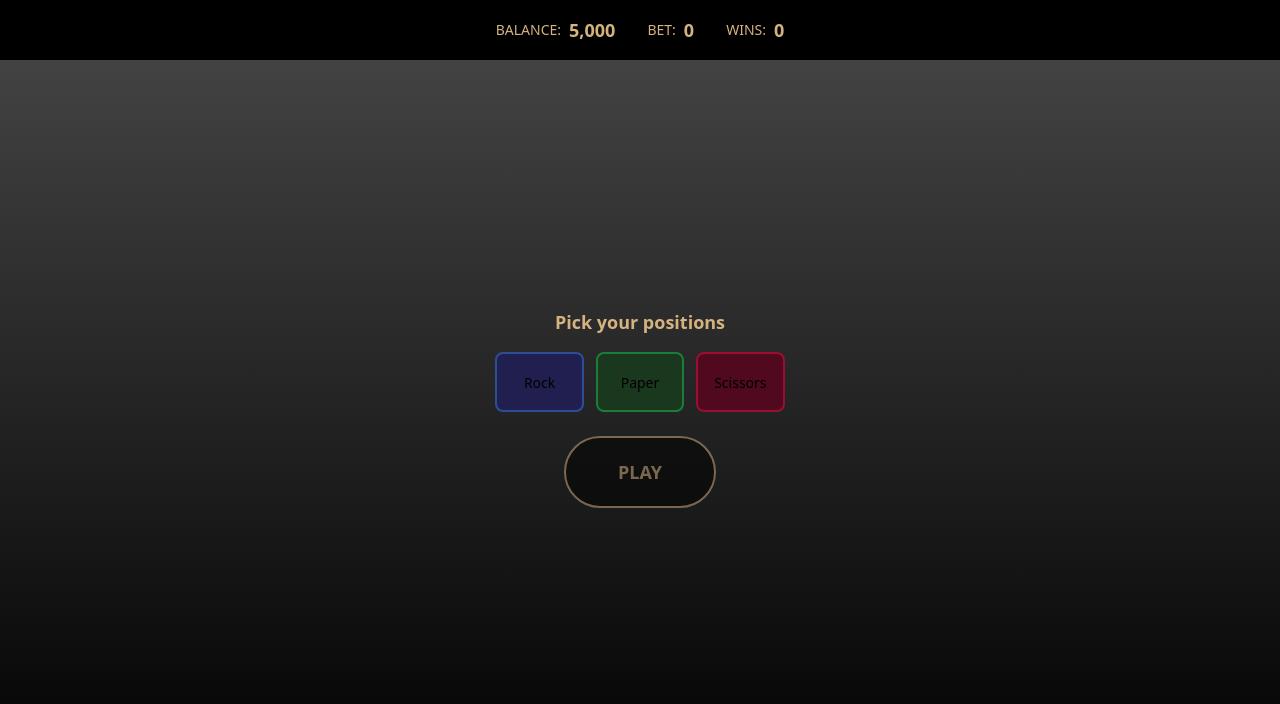
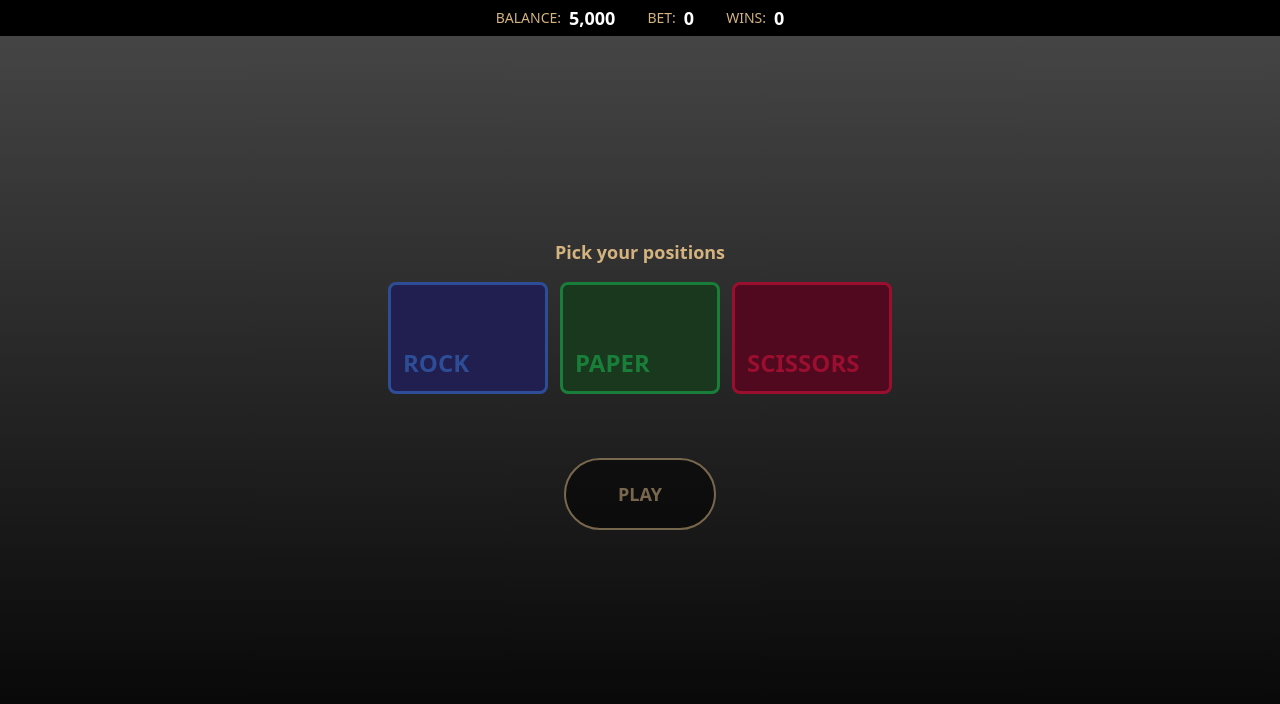
Before and after one commit to dylazz/rock-paper-scissors, a React (Vite) app: page / in a window 1280 px wide. Shown: the top 704 px of the page. Built offline with nearby package versions, Linux system fonts and the light colour scheme.

Commit message:
Modified BettingBoard style
Styled betting chip
Styled player choices

```diff
--- a/src/components/BettingBoard.tsx
+++ b/src/components/BettingBoard.tsx
@@ -29,7 +29,7 @@ export const BettingBoard = ({bets, onPlaceBet, disabled}: BettingBoardProps) =>
     const canPlaceAnyBet = !disabled && CHOICES.some(choice => canBetOnPosition(choice));
 
     return (
-        <div className="flex flex-col items-center mb-6">
+        <div className="flex flex-col items-center mb-16">
             {canPlaceAnyBet && (
                 <h3 className="text-lg font-semibold mb-4 text-gray-700 game-color-gold">Pick your positions</h3>
             )}
@@ -44,15 +44,16 @@ export const BettingBoard = ({bets, onPlaceBet, disabled}: BettingBoardProps) =>
                             onClick={() => onPlaceBet(choice)}
                             disabled={!canBet}
                             className={`
-                p-4 rounded-lg border-2 transition-all duration-200 game-choice-${choice}
+                h-28 w-40 p-3 rounded-lg border-3 transition-all duration-200 game-choice-${choice}
+                flex flex-col h-24 relative
                 ${!canBet ? 'opacity-50 cursor-not-allowed' : 'cursor-pointer'}`}
                         >
-                            <span className="text-sm font-medium capitalize">{choice}</span>
                             {totalAmount > 0 && (
-                                <div>
-                                    <div>${totalAmount}</div>
+                                <div className={`rounded-full w-10 h-10 border-4 border-blue-700 bg-white flex items-center justify-center shadow-md mx-auto font-bold`}>
+                                    <div>{totalAmount}</div>
                                 </div>
                             )}
+                            <span className={`mt-auto justify-end text-2xl font-bold uppercase game-win-choice-${choice}`}>{choice}</span>
                         </button>
                     );
                 })}
--- a/src/components/GameHeader.tsx
+++ b/src/components/GameHeader.tsx
@@ -10,20 +10,20 @@ export const GameHeader = ({ balance, currentRoundBets, cumulativeWins }: GameHe
     const currentRoundTotal = currentRoundBets.reduce((sum, bet) => sum + bet.amount, 0);
 
     return (
-        <div className="w-full bg-black text-white p-4 flex justify-center items-center space-x-8 game-color-gold">
+        <div className="w-full bg-black text-white p-1 flex justify-center items-center space-x-8 game-color-gold">
             <div className="flex items-center space-x-2 color">
                 <span className="text-sm font-medium">BALANCE:</span>
-                <span className="text-lg font-bold">{balance.toLocaleString()}</span>
+                <span className="text-lg font-bold text-white">{balance.toLocaleString()}</span>
             </div>
 
             <div className="flex items-center space-x-2">
                 <span className="text-sm font-medium">BET:</span>
-                <span className="text-lg font-bold">{currentRoundTotal.toLocaleString()}</span>
+                <span className="text-lg font-bold text-white">{currentRoundTotal.toLocaleString()}</span>
             </div>
 
             <div className="flex items-center space-x-2">
                 <span className="text-sm font-medium">WINS:</span>
-                <span className="text-lg font-bold">{cumulativeWins.toLocaleString()}</span>
+                <span className="text-lg font-bold text-white">{cumulativeWins.toLocaleString()}</span>
             </div>
         </div>
     );
```
